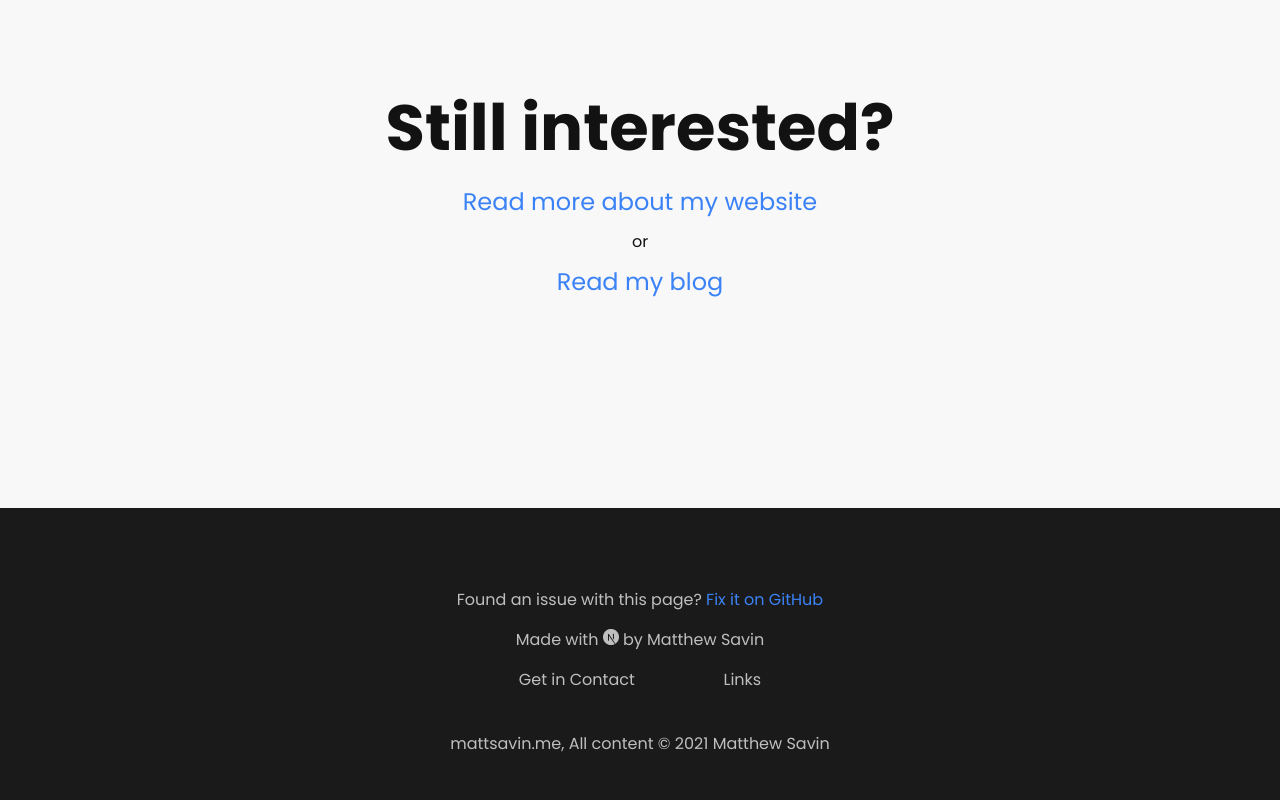
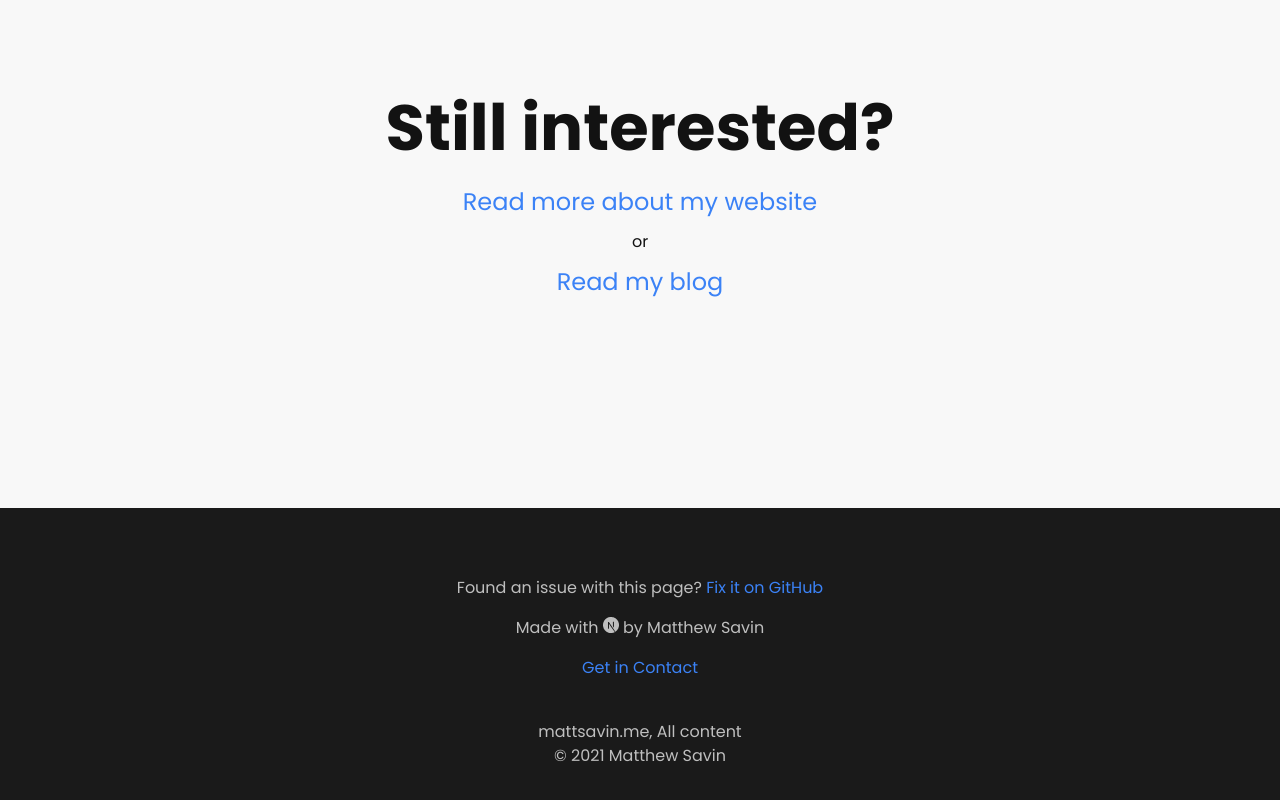
Before and after one commit to mattsavin/mattsavin.me, a Next.js app: page / in a window 1280 px wide. Shown: the part 1866-2666 px from the top of the page. Built offline with nearby package versions, Linux system fonts and the light colour scheme.

Commit message:
add mailto for Get in Contact link in footer.tsx

```diff
--- a/components/footer.tsx
+++ b/components/footer.tsx
@@ -37,14 +37,17 @@ const Footer: NextPage = () => {
                             </span>
                             <div className={styles.rowGroup}>
                                 <span className={`${styles.rowSection} ${styles.footerSection}`}>
-                                    <h1>Get in Contact</h1>
-                                </span>
-                                <span className={`${styles.rowSection} ${styles.footerSection}`}>
-                                    <h1>Links</h1>
+                                    <h1>
+                                        <a href={"mailto:matt.asavin@gmail.com"}>
+                                        Get in Contact
+                                        </a>
+                                    </h1>
                                 </span>
                             </div>
                             <span className={styles.footerBase}>
-                                <h1>mattsavin.me, All content &copy; 2021 Matthew Savin</h1>
+                                <h1>mattsavin.me, All content
+                                    <br />
+                                    &copy; 2021 Matthew Savin</h1>
                             </span>
                         </div>
                     </div>
```
